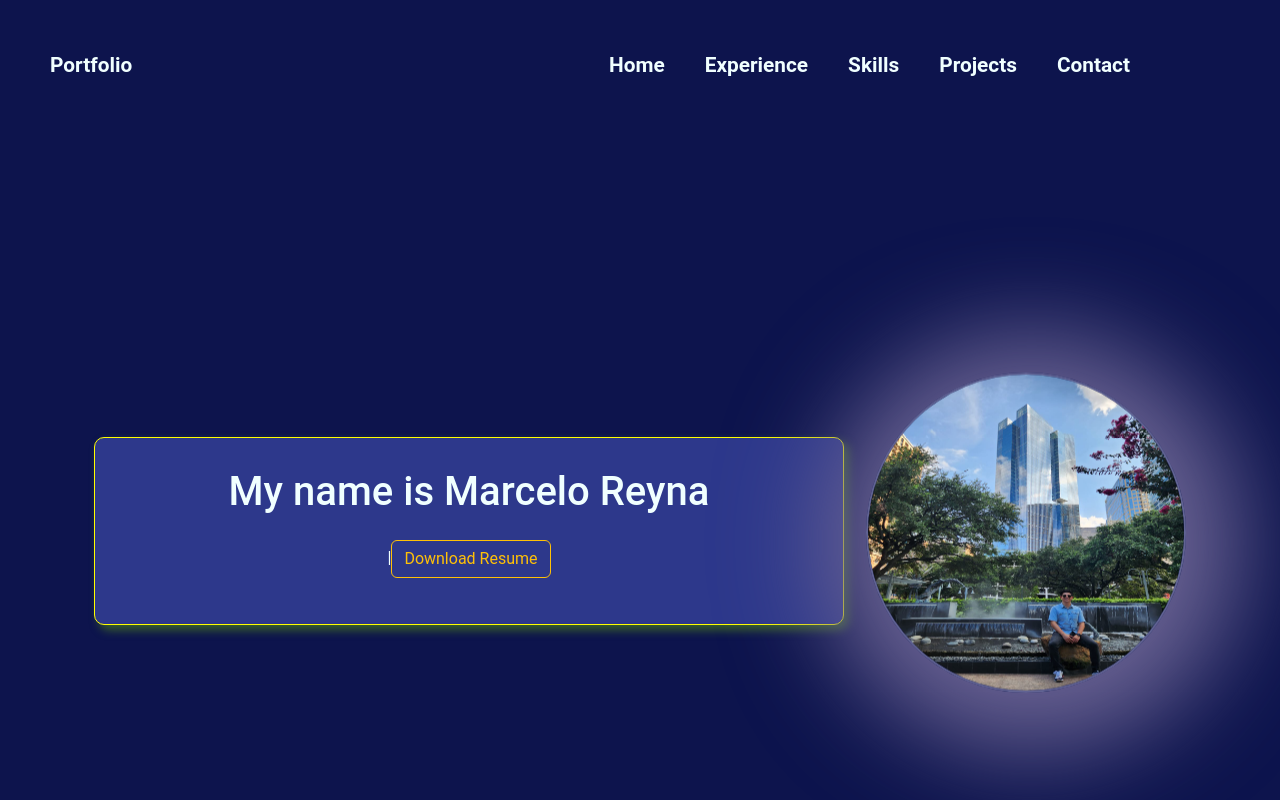
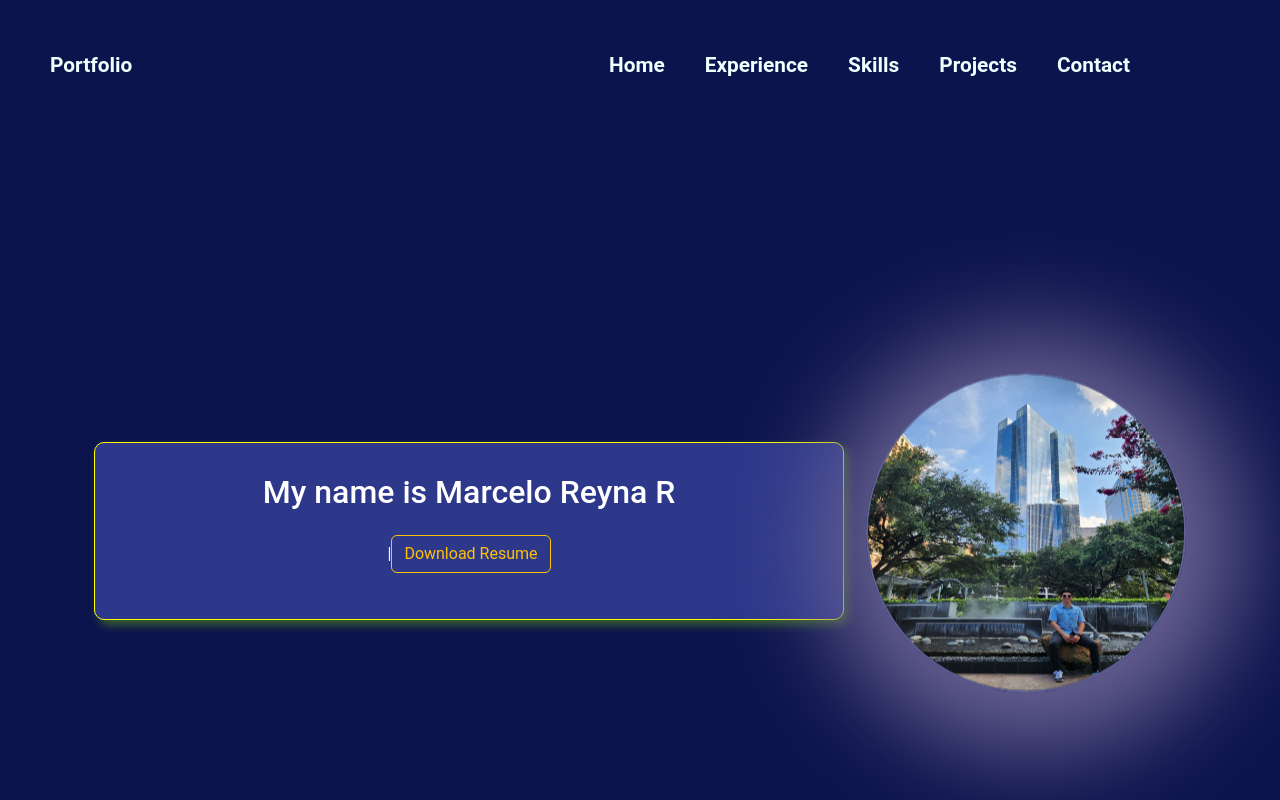
Before and after one commit to marceloreyran/React-Portfolio, a React (Vite) app: page / in a window 1280 px wide. Shown: the top 800 px of the page. Built offline with nearby package versions, Linux system fonts and the light colour scheme.

Commit message:
add links

```diff
--- a/src/components/Contact.jsx
+++ b/src/components/Contact.jsx
@@ -18,12 +18,12 @@ const Contact = () => {
                 <a href='https://www.instagram.com/' target='_blank'  className="items" >
                 <FaInstagramSquare className='icons'/>
                 </a>
-                <a href='https://www.linkedin.com/' target='_blank' className="items">
+                <a href='https://www.linkedin.com/in/marcelo-reyna-rangel-83b813216/' target='_blank' className="items">
                 <FaLinkedin className='icons'/>
 
 
                 </a>
-                <a href='https://www.github.com/' target='_blank' className="items">
+                <a href='https://github.com/marceloreyran' target='_blank' className="items">
                 <FaGithubSquare className='icons' />
 
                 </a>
--- a/src/components/Home.jsx
+++ b/src/components/Home.jsx
@@ -8,7 +8,7 @@ const Home = () => {
   useEffect(() => {
     const options = {
       strings: [
-        "My name is Marcelo Reyna Rangel - I'm Frontend Developer"
+        "My name is Marcelo Reyna Rangel - I'm Frontend Developer."
       ],
 
       typeSpeed: 50,
@@ -27,7 +27,7 @@ const Home = () => {
     <>
       <div className="container home" id="home">
         <div className="left" data-aos="fade-down" data-aos-duration="1000">
-          <h1 ref={typedRef}></h1>
+          <h2 style={{color:'white'}} ref={typedRef}></h2>
           <a href={pdf} download="Marcelo Reyna Rangel.pdf" className="btn btn-outline-warning my-3">Download Resume</a>
           </div>
          <div className="right">
--- a/src/index.css
+++ b/src/index.css
@@ -94,6 +94,11 @@
    animation-iteration-count: infinite;
 
  }
+
+ /* .btn {
+  border: none;
+  margin: 0;
+ } */
 
  .text {
    font-family: 'Courier New', Courier, monospace;
```
